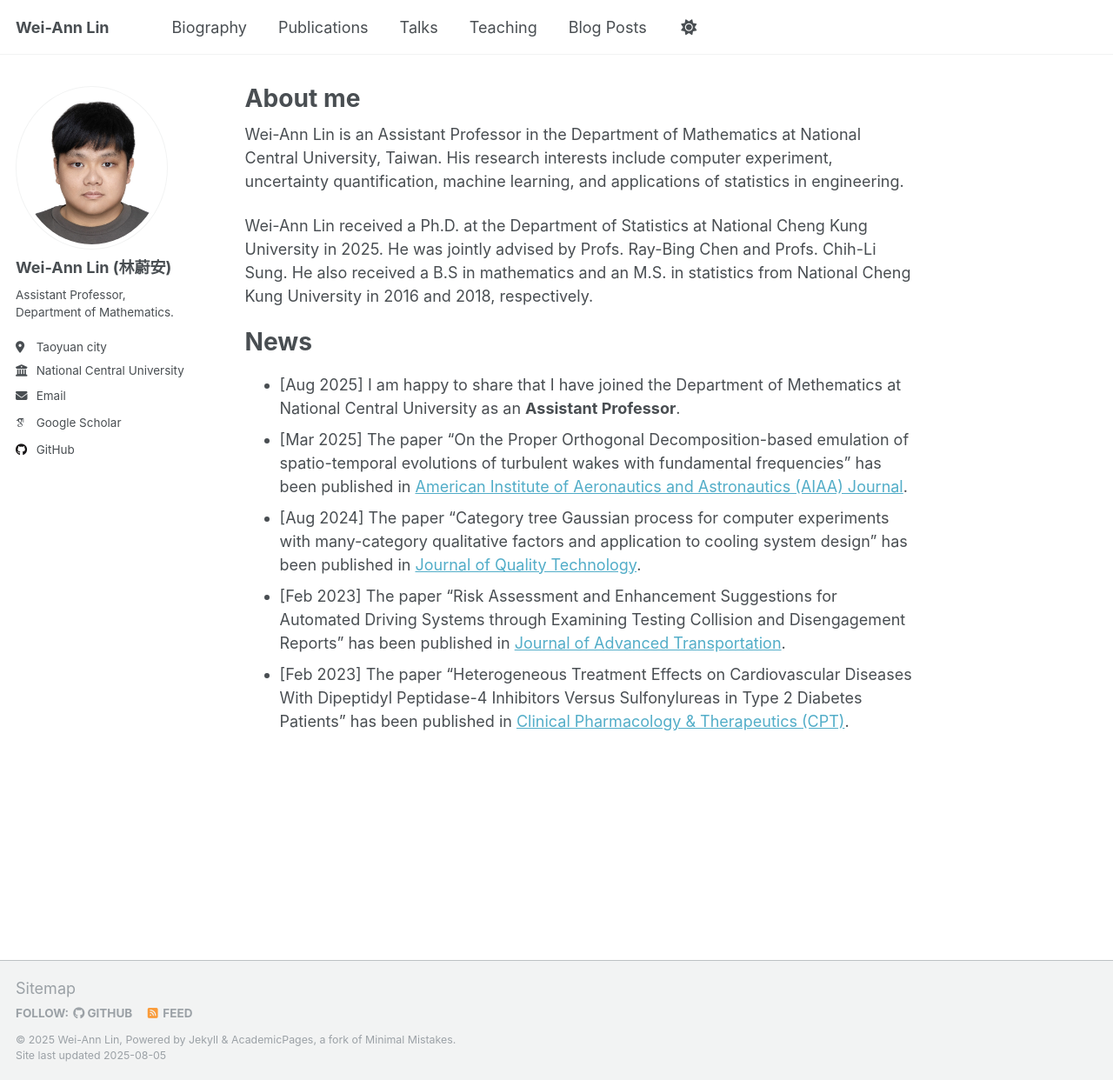
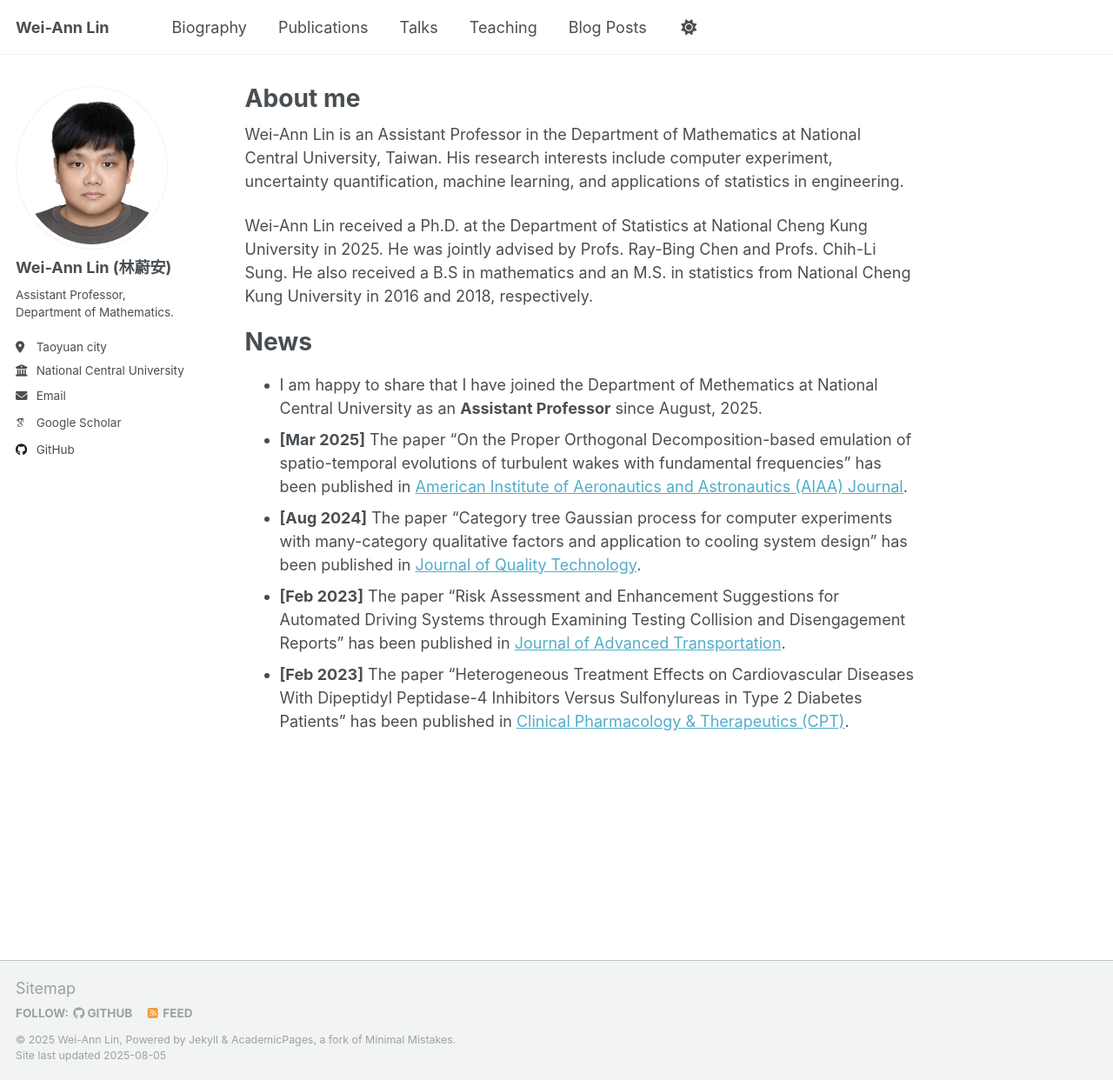
Before and after one commit to weiannlin/weiannlin.github.io, a Jekyll site: the page built from _pages/about.md, in a window 1280 px wide and 1242 px high. Shown: the whole window at 87% size. Built offline with Jekyll 4.4.1, drawn with Linux system fonts in a browser that asks for light colours; some web fonts are replaced.

Commit message:
update 'news' in 'About me' page.

```diff
--- a/_pages/about.md
+++ b/_pages/about.md
@@ -16,8 +16,8 @@ Wei-Ann Lin received a Ph.D. at the Department of Statistics at National Cheng K
 
 News
 ======
-- [Aug 2025] I am happy to share that I have joined the Department of Methematics at National Central University as an **Assistant Professor**.
-- [Mar 2025] The paper "On the Proper Orthogonal Decomposition-based emulation of spatio-temporal evolutions of turbulent wakes with fundamental frequencies" has been published in [American Institute of Aeronautics and Astronautics (AIAA) Journal](https://arc.aiaa.org/doi/full/10.2514/1.J064779).
-- [Aug 2024] The paper "Category tree Gaussian process for computer experiments with many-category qualitative factors and application to cooling system design" has been published in [Journal of Quality Technology](https://www.tandfonline.com/doi/full/10.1080/00224065.2024.2359431).
-- [Feb 2023] The paper "Risk Assessment and Enhancement Suggestions for Automated Driving Systems through Examining Testing Collision and Disengagement Reports" has been published in [Journal of Advanced Transportation](https://onlinelibrary.wiley.com/doi/10.1155/2023/3215817).
-- [Feb 2023] The paper "Heterogeneous Treatment Effects on Cardiovascular Diseases With Dipeptidyl Peptidase-4 Inhibitors Versus Sulfonylureas in Type 2 Diabetes Patients" has been published in [Clinical Pharmacology & Therapeutics (CPT)](https://ascpt.onlinelibrary.wiley.com/doi/10.1002/cpt.2058).
+- I am happy to share that I have joined the Department of Methematics at National Central University as an **Assistant Professor** since August, 2025.
+- **[Mar 2025]** The paper "On the Proper Orthogonal Decomposition-based emulation of spatio-temporal evolutions of turbulent wakes with fundamental frequencies" has been published in [American Institute of Aeronautics and Astronautics (AIAA) Journal](https://arc.aiaa.org/doi/full/10.2514/1.J064779).
+- **[Aug 2024]** The paper "Category tree Gaussian process for computer experiments with many-category qualitative factors and application to cooling system design" has been published in [Journal of Quality Technology](https://www.tandfonline.com/doi/full/10.1080/00224065.2024.2359431).
+- **[Feb 2023]** The paper "Risk Assessment and Enhancement Suggestions for Automated Driving Systems through Examining Testing Collision and Disengagement Reports" has been published in [Journal of Advanced Transportation](https://onlinelibrary.wiley.com/doi/10.1155/2023/3215817).
+- **[Feb 2023]** The paper "Heterogeneous Treatment Effects on Cardiovascular Diseases With Dipeptidyl Peptidase-4 Inhibitors Versus Sulfonylureas in Type 2 Diabetes Patients" has been published in [Clinical Pharmacology & Therapeutics (CPT)](https://ascpt.onlinelibrary.wiley.com/doi/10.1002/cpt.2058).
```
Also changed, not shown: _publications/2020-10-16.md (+1 -1 lines), _publications/2023-02-01.md (+1 -1 lines), _publications/2024-08-15.md (+1 -1 lines), _publications/2025-03-23.md (+1 -1 lines), 2 other files.
